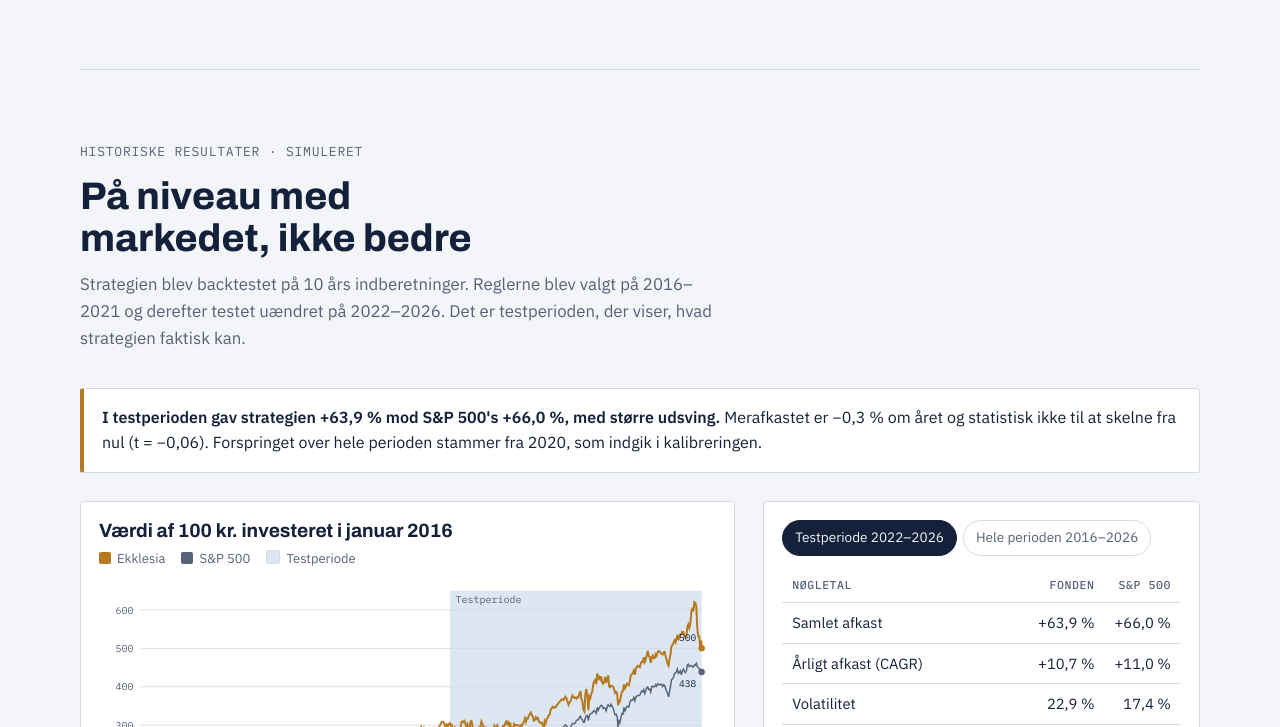
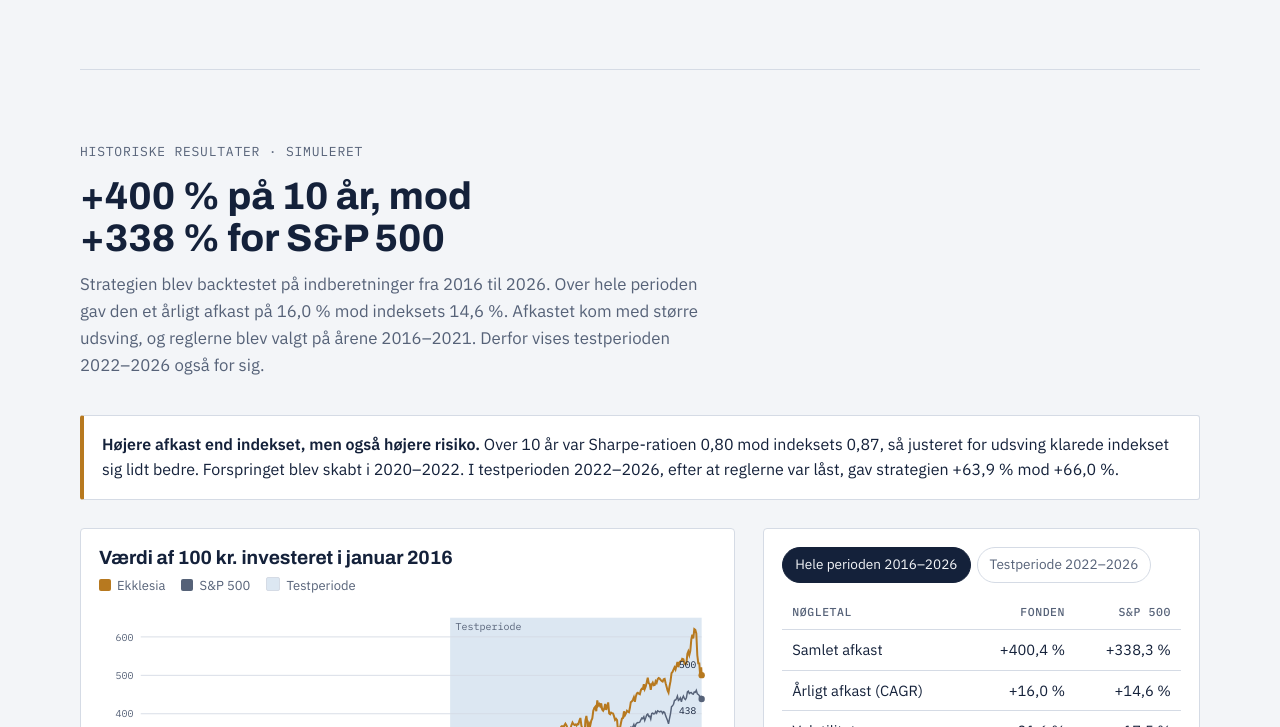
Before and after one commit to Oleo007pat/congress-fund, a plain HTML site: page docs/index.html in a window 1280 px wide. Shown: the part 2073-2800 px from the top of the page. Drawn offline with Linux system fonts and the light colour scheme; no server answers.

Commit message:
Hjemmeside: resultater leder med 10-årsafkastet (+400 % mod +338 %)
Med tydelig risiko-forbehold: lavere Sharpe end indekset, og testperioden
2022–2026 var på niveau med indekset.

Co-Authored-By: Claude Opus 5.5 <noreply@anthropic.com>
Claude-Session: https://claude.ai/code/session_01K5CPpdgQfFkF6JzkxvuTQb

```diff
--- a/docs/index.html
+++ b/docs/index.html
@@ -280,7 +280,7 @@ footer .brand{color:var(--band-ink)}
       <div><b class="num">41.998</b><span>aktiehandler analyseret, 2016–2026</span></div>
       <div><b class="num">28 dage</b><span>median forsinkelse fra handel til offentliggørelse</span></div>
       <div><b class="num">0,12 %</b><span>planlagt årligt forvaltningsgebyr</span></div>
-      <div><b class="num">2 runder</b><span>uafhængig fejlkontrol af alle resultater</span></div>
+      <div><b class="num">+400 %</b><span>simuleret afkast 2016–2026, mod +338 % for S&amp;P 500</span></div>
     </div>
   </div>
 </div>
@@ -334,10 +334,10 @@ footer .brand{color:var(--band-ink)}
 <section id="resultater" aria-labelledby="h-res">
   <div class="sec-head prose">
     <span class="label">Historiske resultater · simuleret</span>
-    <h2 id="h-res">På niveau med markedet, ikke bedre</h2>
-    <p>Strategien blev backtestet på 10 års indberetninger. Reglerne blev valgt på 2016–2021 og derefter testet uændret på 2022–2026. Det er testperioden, der viser, hvad strategien faktisk kan.</p>
+    <h2 id="h-res">+400 % på 10 år, mod +338 % for S&amp;P 500</h2>
+    <p>Strategien blev backtestet på indberetninger fra 2016 til 2026. Over hele perioden gav den et årligt afkast på 16,0 % mod indeksets 14,6 %. Afkastet kom med større udsving, og reglerne blev valgt på årene 2016–2021. Derfor vises testperioden 2022–2026 også for sig.</p>
   </div>
-  <div class="verdict-line"><p><b>I testperioden gav strategien +63,9 % mod S&amp;P 500's +66,0 %, med større udsving.</b> Merafkastet er −0,3 % om året og statistisk ikke til at skelne fra nul (t = −0,06). Forspringet over hele perioden stammer fra 2020, som indgik i kalibreringen.</p></div>
+  <div class="verdict-line"><p><b>Højere afkast end indekset, men også højere risiko.</b> Over 10 år var Sharpe-ratioen 0,80 mod indeksets 0,87, så justeret for udsving klarede indekset sig lidt bedre. Forspringet blev skabt i 2020–2022. I testperioden 2022–2026, efter at reglerne var låst, gav strategien +63,9 % mod +66,0 %.</p></div>
 
   <div class="perf">
     <figure class="card" style="margin:0">
@@ -348,8 +348,8 @@ footer .brand{color:var(--band-ink)}
     </figure>
     <div class="card">
       <div class="tabs" role="group" aria-label="Vælg periode">
-        <button type="button" id="tab-oos" aria-pressed="true">Testperiode 2022–2026</button>
-        <button type="button" id="tab-all" aria-pressed="false">Hele perioden 2016–2026</button>
+        <button type="button" id="tab-all" aria-pressed="true">Hele perioden 2016–2026</button>
+        <button type="button" id="tab-oos" aria-pressed="false">Testperiode 2022–2026</button>
       </div>
       <div class="table-scroll"><table id="metrics">
         <thead><tr><th>Nøgletal</th><th class="r">Fonden</th><th class="r">S&amp;P 500</th></tr></thead>
@@ -451,7 +451,7 @@ footer .brand{color:var(--band-ink)}
     <h2 id="h-faq">Det, folk typisk spørger om</h2>
   </div>
   <div class="faq">
-    <details><summary>Hvorfor viser I, at strategien ikke slår markedet?</summary><div class="ans"><p>Fordi det er resultatet. Første version af backtesten viste +106 % mod markedets +66 %. Den uafhængige kontrol fandt, at tallet skyldtes en målefejl: testporteføljen startede tom. Rettet gav strategien det samme som markedet. En fond, der skjuler den slags, fortjener ingen tillid.</p></div></details>
+    <details><summary>Slår strategien markedet?</summary><div class="ans"><p>Over hele perioden 2016–2026 gav den +400 % mod indeksets +338 %, men med større udsving og en lavere Sharpe-ratio. I testperioden 2022–2026, efter at reglerne var låst, gav den +63,9 % mod +66,0 %. Forskellen er statistisk ikke til at skelne fra nul.</p><p>Første version af testen viste +106 % mod +66 % i testperioden. Den uafhængige kontrol fandt, at tallet skyldtes en målefejl: testporteføljen startede tom. Fonden viser de rettede tal, fordi en fond, der skjuler den slags, ikke fortjener tillid. Den live papirfond afgør spørgsmålet over de kommende år.</p></div></details>
     <details><summary>Er det lovligt at handle på kongresmedlemmers aktiehandler?</summary><div class="ans"><p>Indberetningerne er offentlige, og enhver kan læse dem og handle på dem for egen regning. Amerikansk lov forbyder dog at bruge selve indberetningerne til kommercielle formål, bortset fra nyhedsmedier. Derfor er Ekklesia Capital en papirfond og ikke et kommercielt produkt. Dette er ikke juridisk rådgivning.</p></div></details>
     <details><summary>Hvorfor køber fonden ikke på medlemmets handelsdag?</summary><div class="ans"><p>Fordi handlen først er kendt, når indberetningen bliver offentlig, i median 28 dage senere. At bruge handelsdatoen i en backtest ville give et kunstigt godt resultat, som ingen kunne have opnået.</p></div></details>
     <details><summary>Hvad med at følge kun de dygtigste medlemmer?</summary><div class="ans"><p>Det er testet. Hvis man kun kopierer de 20 % af medlemmerne med de bedste tidligere resultater, får man +89,6 % i testperioden. Men 75 % af porteføljen kom fra to medlemmer, og uden det største af dem faldt afkastet til +19,2 %. Justeret for de 128 varianter, der blev prøvet, forsvinder fordelen. Tidligere vindere fortsatte ikke med at vinde.</p></div></details>
@@ -519,7 +519,7 @@ footer .brand{color:var(--band-ink)}
   }
   document.getElementById('tab-oos').addEventListener('click',function(){show('oos')});
   document.getElementById('tab-all').addEventListener('click',function(){show('all')});
-  show('oos');
+  show('all');
 })();
 </script>
 <script>
```
Also changed, not shown: docs/research.html (+1 -1 lines), site/index.html (+1 -1 lines), site/src/index.body.html (+8 -8 lines).
